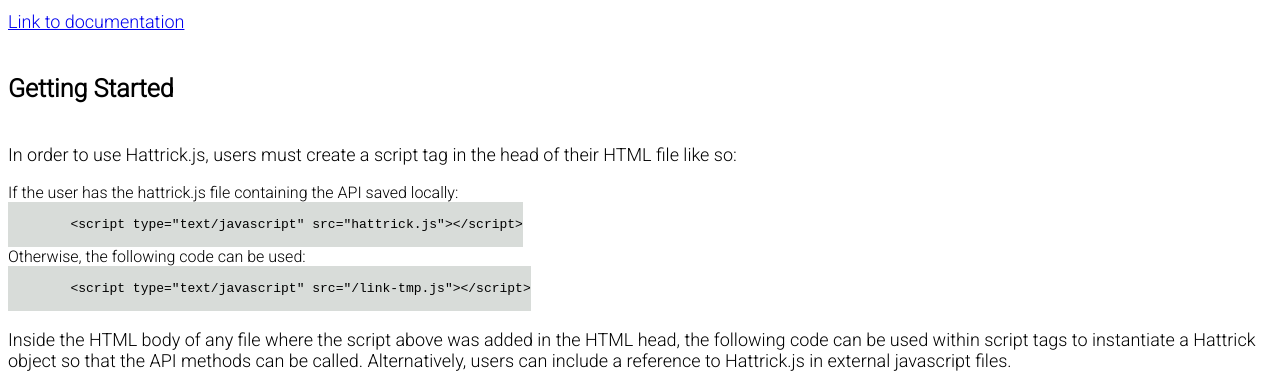
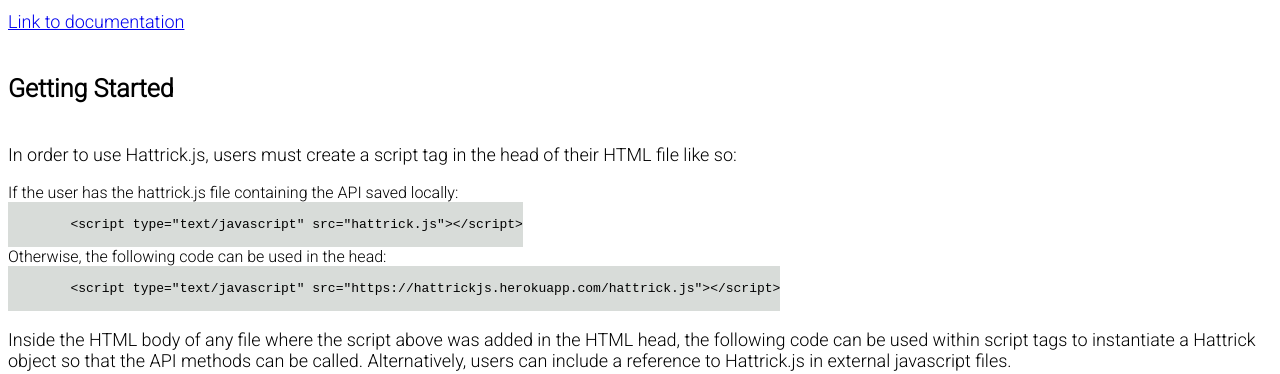
Before and after one commit to seyon99/hattrickjs, a website: page express/index.html in a window 1280 px wide. Shown: the part 426-800 px from the top of the page. Drawn offline with Linux system fonts and the light colour scheme.

Commit message:
made change to howto section

```diff
--- a/express/index.html
+++ b/express/index.html
@@ -39,10 +39,10 @@
         &lt;script type="text/javascript" src="hattrick.js"&gt;&lt;/script&gt;
         </code>
         </div>
-        Otherwise, the following code can be used:
+        Otherwise, the following code can be used in the head:
         <div class="snip">
             <code>
-        &lt;script type="text/javascript" src="/link-tmp.js"&gt;&lt;/script&gt;
+        &lt;script type="text/javascript" src="https://hattrickjs.herokuapp.com/hattrick.js"&gt;&lt;/script&gt;
         </code>
         </div>
         <p>Inside the HTML body of any file where the script above was added in the HTML head, the following code can be
```
